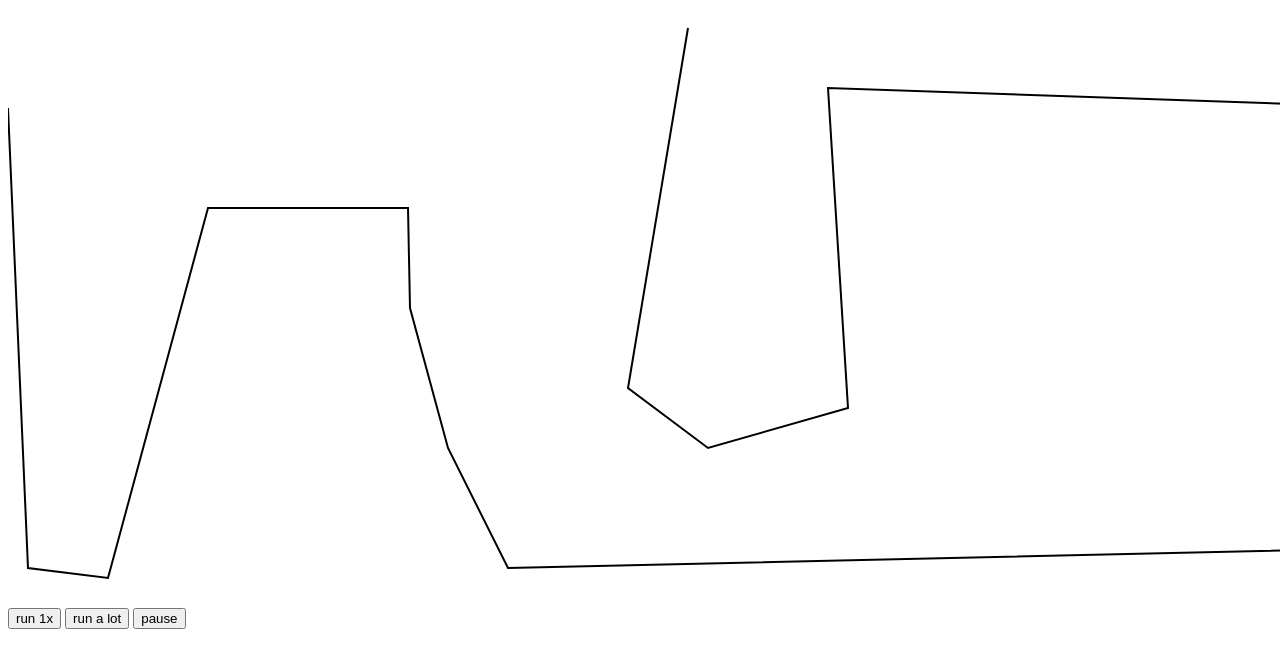
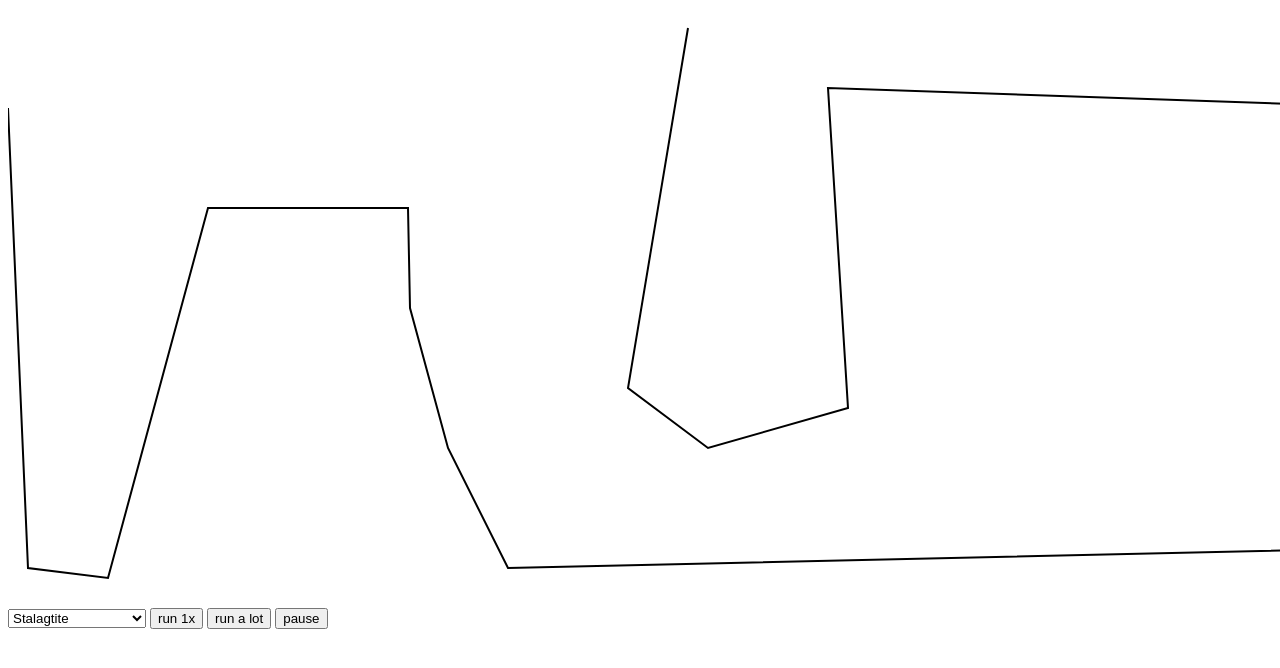
Before and after one commit to fafl/genetic-lander, a plain HTML site: page index.html in a window 1280 px wide. Both pictures are taken after a click on the button "run 1x". Shown: the top 668 px of the page. Drawn offline with Linux system fonts and the light colour scheme.

Commit message:
Added level select

```diff
--- a/index.html
+++ b/index.html
@@ -3,7 +3,8 @@
         <title>Lander</title>
     </header>
     <body>
-        <svg></svg>
+        <svg id="canvas"></svg>
+        <select id="levelselect"></select>
         <button id="run1">run 1x</button>
         <button id="run">run a lot</button>
         <button id="pause">pause</button>
--- a/level.js
+++ b/level.js
@@ -52,12 +52,15 @@ define([
         },
         drawTerrain: function() {
 
-            // Create svg element
+            // Get svg element
             this.svgContainer = d3.select("body").select("svg")
                 .attr("width", this.width * 0.2)
                 .attr("height", this.height * 0.2)
                 .attr("viewBox", "0 " + this.height + " " + this.width + " 0")
                 .attr("viewBox", "0 0 " + this.width + " " + this.height)
+
+            // Clean it
+            this.svgContainer.selectAll("*").remove();
 
             // Draw terrain
             terrain = this.svgContainer.append("polyline")
--- a/main.js
+++ b/main.js
@@ -12,7 +12,8 @@ define([
     var REPRODUCING_LANDERS = 10;
     var MAX_TIMESTEP = 300;
 
-    var level1data = [
+    var leveldata = {
+        "Stalagtite": [
             "7000 3000 3.711 1.0 1.0 1 0 4 -90 90",
             "15",
             "0 2500", "100 200", "500 150",
@@ -23,11 +24,22 @@ define([
             "3400 2900",
 
             // Lander config
-        //"4500 2300 20 -15 1750 0 0" // Near stalagtite (Highscore 250.857)
-        "6500 2300 -50 10 1750 0 0" // Top right (Highscore 251.257)
-    ]
+            "6500 2300 -50 10 1750 0 0"
+        ],
+        "Stalagtite Top Right": [
+            "7000 3000 3.711 1.0 1.0 1 0 4 -90 90",
+            "15",
+            "0 2500", "100 200", "500 150",
+            "1000 2000", "2000 2000", // Landing area
+            "2010 1500", "2200 800", "2500 200",
+            "6899 300", "6999 2500", "4100 2600",
+            "4200 1000", "3500 800", "3100 1100", // Stalagtite
+            "3400 2900",
 
-    var level2data = [
+            // Lander config
+            "4500 2300 20 -15 1750 0 0"
+        ],
+        "Cave": [
             "7000 3000 3.711 1.0 1.0 1 0 4 -90 90",
             "11",
             "0 2500", "100 1000", "2000 800",
@@ -36,52 +48,86 @@ define([
             "4000 1700", "4100 100", "6999 200",
 
             //Lander config
-        //"4200 300 50 10 1750 0 0" // Start from bottom (Highscore 259.885)
-        //"6200 2500 20 -20 1750 0 0" // Long horizontal flight (Highscore 250.4)
-        "6500 1500 20 -10 1750 0 0" // S-curve (Highscore 238.4)
-    ]
+            "6500 1500 20 -10 1750 0 0"
+        ],
+        "Cave from bottom": [
+            "7000 3000 3.711 1.0 1.0 1 0 4 -90 90",
+            "11",
+            "0 2500", "100 1000", "2000 800",
+            "2100 100", "3100 100", // Landing area
+            "3200 1500", "1700 1600", "1700 1800",
+            "4000 1700", "4100 100", "6999 200",
 
-    var level3data = [
+            //Lander config
+            "4200 300 50 10 1750 0 0"
+        ],
+        "Cave horizontal": [
+            "7000 3000 3.711 1.0 1.0 1 0 4 -90 90",
+            "11",
+            "0 2500", "100 1000", "2000 800",
+            "2100 100", "3100 100", // Landing area
+            "3200 1500", "1700 1600", "1700 1800",
+            "4000 1700", "4100 100", "6999 200",
+
+            //Lander config
+            "6200 2500 20 -20 1750 0 0"
+        ]/*,
+        "Level 3": [
             "7000 3000 3.711 1.0 1.0 1 0 4 -90 90",
             "7",
             "0 100", "1000 500", "1500 1500", "3000 1000",
             "4000 150", "5500 150", "6999 800",
             "2500 2700 0 0 550 0 0"
-    ]
-
-    var level4data = [
+        ],
+        "Level 4": [
             "7000 3000 3.711 1.0 1.0 1 0 4 -90 90",
             "10",
             "0 100", "1000 500", "1500 100", "3000 100", "3500 500",
             "3700 200", "5000 1500", "5800 300", "6000 1000", "6999 2000",
             "6500 2800 -100 0 600 90 0"
-    ]
-
-    var level5data = [
+        ],
+        "Level 5": [
             "7000 3000 3.711 1.0 1.0 1 0 4 -90 90",
             "7",
             "0 100", "1000 500", "1500 1500", "3000 1000",
             "4000 150", "5500 150", "6999 800",
             "2500 2700 0 0 550 0 0"
-    ]
+        ]*/
+    }
 
+    // Load and draw first level
+    var firstlevelname = Object.keys(leveldata)[0];
+    var firstleveldata = leveldata[firstlevelname]
+    var level = Object.create(Level).init(firstleveldata);
+    level.drawTerrain();
     var times = 0;
     var bestLander = null;
 
-    // Load and draw level
-    var level = Object.create(Level).init(level1data);
-    //var level = Object.create(Level).init(level2data);
-    //var level = Object.create(Level).init(level3data);
-    //var level = Object.create(Level).init(level4data);
-    //var level = Object.create(Level).init(level5data);
+    // Fill the level select combo box with options
+    select = document.getElementById('levelselect');
+    for (var name in leveldata) {
+        if (!leveldata.hasOwnProperty(name)) {
+            continue;
+        }
+        var opt = document.createElement('option');
+        opt.value = name;
+        opt.innerHTML = name;
+        select.appendChild(opt);
+    }
+    select.onchange = function() {
+        times = 0;
+        bestLander = null;
+        level = Object.create(Level).init(leveldata[this.value]);
         level.drawTerrain();
+    }
 
     // How things are run here
     var run = function() {
         if (times <= 0) {
             console.log(bestLander)
+            if (bestLander != null) {
                 bestLander.printActualCommands();
-            console.log(JSON.stringify(bestLander.speeds))
+            }
             return
         }
         times -= 1;
```
Lines whose indentation alone changed are shown as unchanged.
